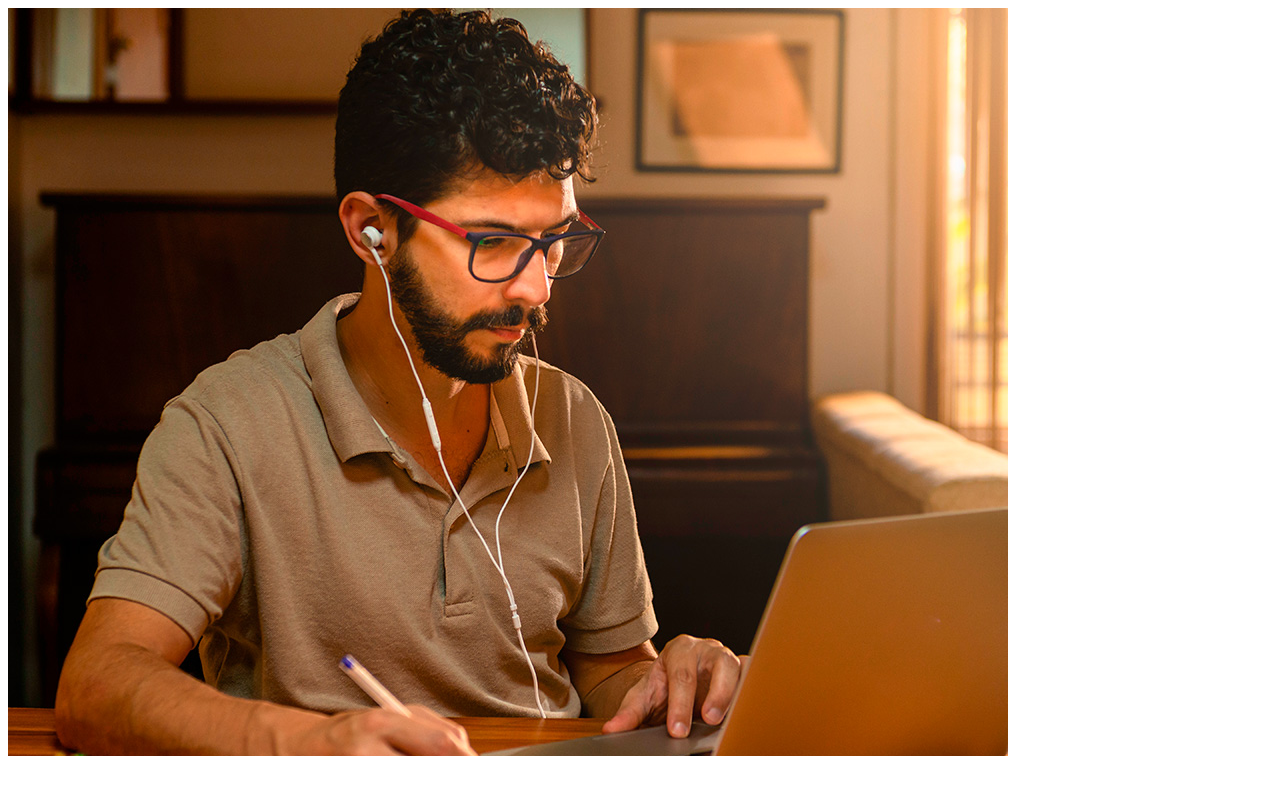
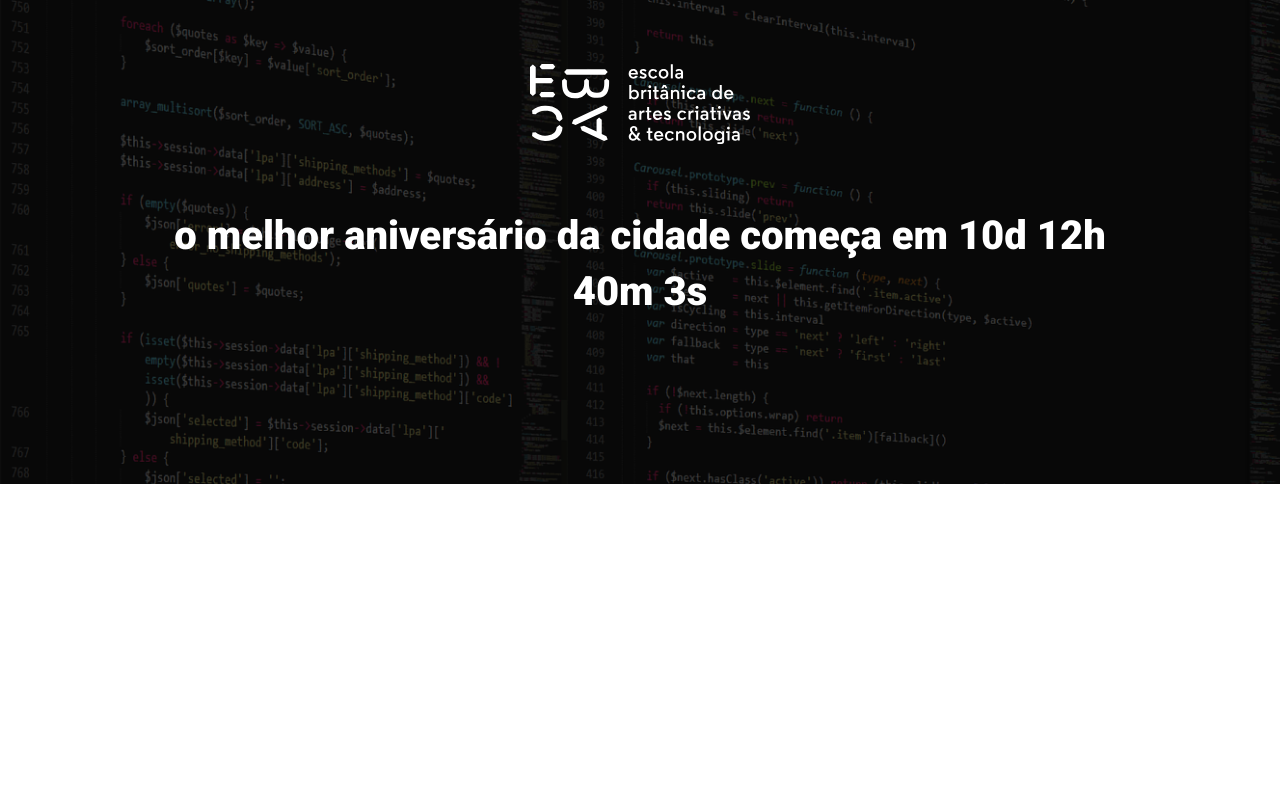
Before and after one commit to Danilo-Sam/evento_aniversario, a website built with Parcel: page src/index.html in a window 1280 px wide. Built offline with nearby package versions, Linux system fonts and the light colour scheme.

Commit message:
criando o hero

```diff
--- a/src/index.html
+++ b/src/index.html
@@ -1,13 +1,25 @@
 <!DOCTYPE html>
-<html lang="en">
+<html lang="pt-BR">
 <head>
     <meta charset="UTF-8">
     <meta name="viewport" content="width=device-width, initial-scale=1.0">
     <title>Document</title>
+
+    <link rel="preconnect" href="https://fonts.googleapis.com">
+    <link rel="preconnect" href="https://fonts.gstatic.com" crossorigin>
+    <link href="https://fonts.googleapis.com/css2?family=Roboto:wght@900&display=swap" rel="stylesheet">
+
     <link rel="stylesheet" href="styles/main.scss">
 </head>
 <body>
-    <img src="./images/frontend.png" alt="">
+    <header class="hero">
+        <div class="container">
+            <img class="hero__logo" src="./images/ebac_logo.svg" alt="">
+            <p class="hero__text">
+                o melhor aniversário da cidade começa em 10d 12h 40m 3s
+            </p>
+        </div>
+    </header>
     <scripts src="scripts/main.js"></scripts>
 </body>
 </html>
--- /dev/null
+++ b/src/styles/hero.scss
@@ -0,0 +1,52 @@
+.hero {
+    padding-top: 64px;
+    padding-bottom: 100px;
+    background-image: url(../images/fundo.png);
+    background-repeat: no-repeat;
+    background-size: cover;
+    position: relative;
+
+    .container {
+        position: relative;
+    }
+
+    &::before {
+        position: absolute;
+        top: 0;
+        left: 0;
+        width: 100%;
+        height: 100%;
+        background-color: #000;
+        content: '';
+        opacity: .7;
+    }
+
+    &__text {
+        margin-top: 64px;
+        margin-bottom: 64px;
+        font-size: 40px;
+        line-height: 56px;
+        font-weight: 800;
+        text-align: center;
+    }
+
+    &__logo {
+        margin: 0 auto;
+        height: 80px;
+        display: block;
+    }
+
+    @media (max-width: 640px) {
+        padding: 40px 0;
+
+        &__logo {
+            height: 40px;
+        }
+
+        &__text {
+            font-size: 24px;
+            line-height: 24px;
+            margin: 24px 0;
+        }
+    }
+}
--- a/src/styles/main.scss
+++ b/src/styles/main.scss
@@ -0,0 +1,23 @@
+@use 'hero';
+
+* {
+    margin: 0;
+    padding: 0;
+    box-sizing: border-box;
+    font-family: Roboto, sans-serif;
+    color: #fff;
+}
+
+.container {
+    max-width: 960px;
+    width: 100%;
+    margin: 0 auto;
+
+    @media (max-width: 640px) {
+        max-width: 80%;
+    }
+
+    @media (max-width: 1024px) {
+        max-width: 90%;
+    }
+}
```
